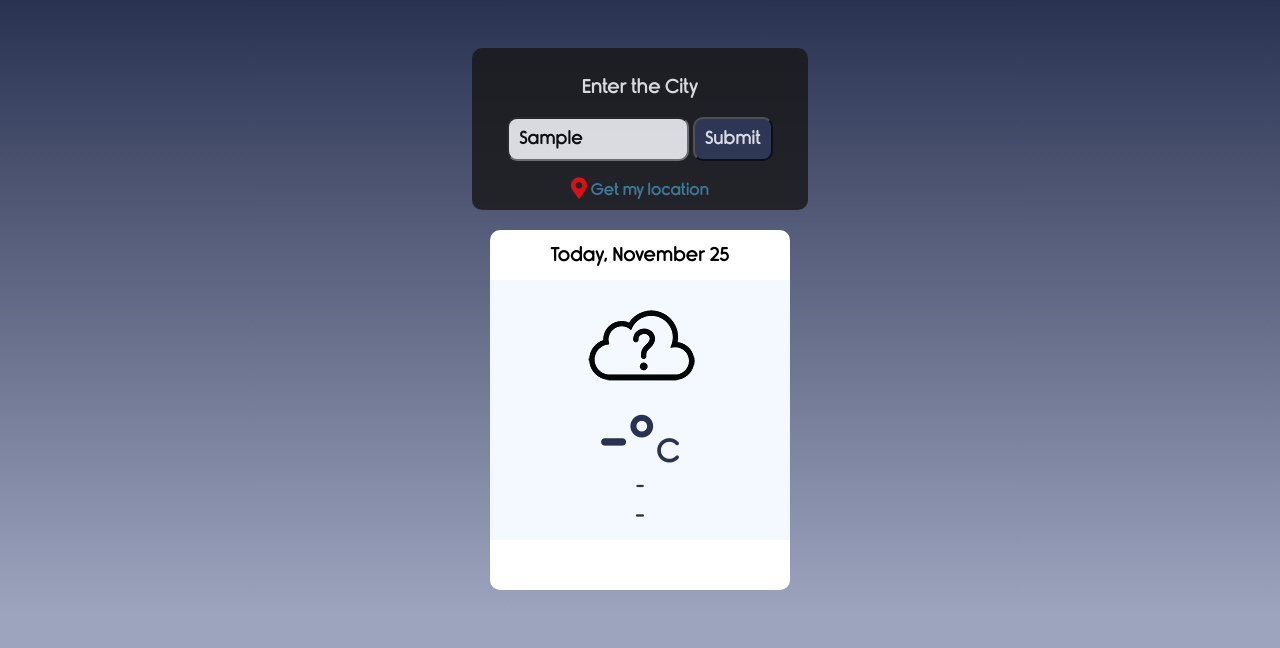
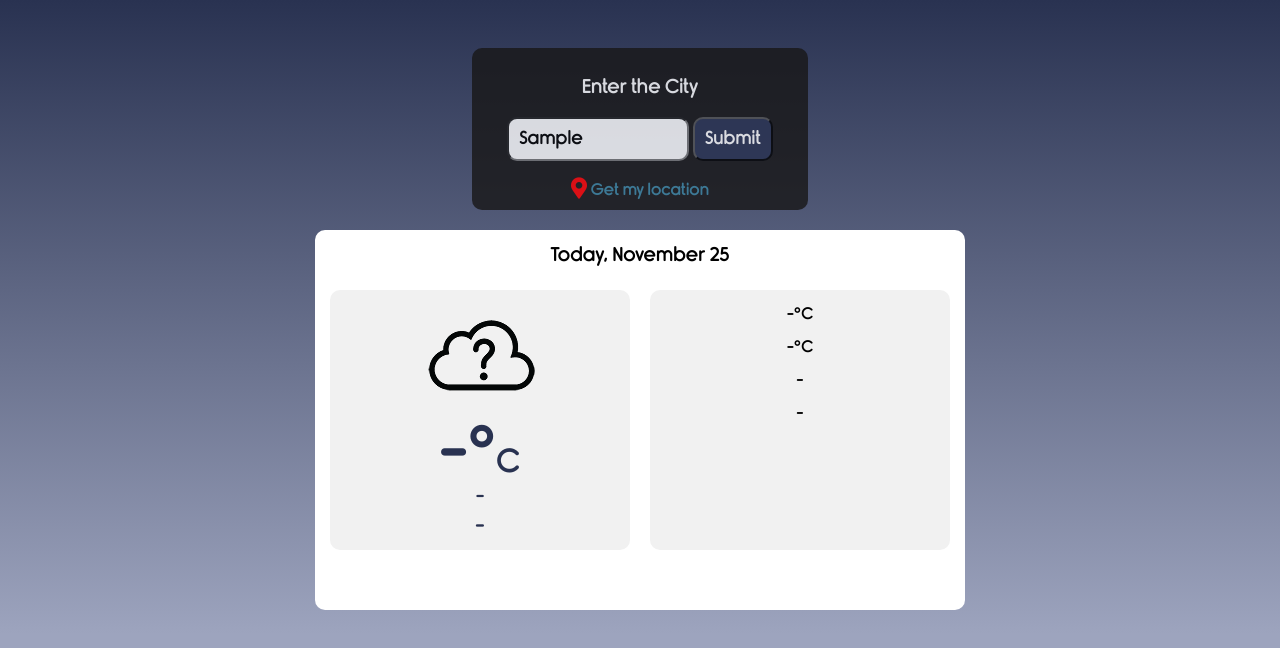
Before and after one commit to duck84/Final-Project, a plain HTML site: page weather/index.html in a window 1280 px wide. Both pictures are taken after typing "Sample" into the empty fields and a click on the button "Submit". Drawn offline with nearby package versions, Linux system fonts and the light colour scheme; no server answers.

Commit message:
added div for the min/max/humidity/pressure

```diff
--- a/weather/app.js
+++ b/weather/app.js
@@ -15,6 +15,11 @@ const descElement = document.querySelector(".temperature-description p");
 const locationElement = document.querySelector(".location p");
 const dateElement = document.querySelector(".current-date");
 
+//SELECT ELEMENTS for current weather min/max temperature
+const temp_minElement = document.querySelector(".temperature-min p");
+const temp_maxElement = document.querySelector(".temperature-max p");
+const humidityElement = document.querySelector(".humidity p");
+const pressureElement = document.querySelector(".pressure p");
 
 //select elements for date for weather forecast
 const NextdateElement = document.querySelector(".next-date");
@@ -174,6 +179,14 @@ function getWeather(api){
             weather.iconId = data.weather[0].icon;
             weather.city = data.name;
             weather.country = data.sys.country;
+
+            weather.temperature.min =  Math.floor(data.main.temp_min - KELVIN);
+            console.log(data.main.temp_min);
+            console.log("print min temp"+ weather.temperature.min);
+            weather.temperature.max =  Math.floor(data.main.temp_max - KELVIN);
+            weather.humidity = data.main.humidity;
+            console.log(weather.humidity);
+            weather.pressure = data.main.pressure;
          }).then(function(){
             displayWeather();
             setBackground();
@@ -324,6 +337,12 @@ function displayWeather(){
     tempElement.innerHTML = `${weather.temperature.value}°<span>C</span>`;
     descElement.innerHTML = weather.description;
     locationElement.innerHTML = `${weather.city}, ${weather.country}`;
+
+    temp_minElement.innerHTML = `Min Temperatue: ${weather.temperature.min}°<span>C</span>`;
+    temp_maxElement.innerHTML = `Max temperature: ${weather.temperature.max}°<span>C</span>`;
+    humidityElement.innerHTML = `Humidity: ${weather.humidity}%`;
+    pressureElement.innerHTML = `Pressure: ${weather.pressure}hpa`;
+
 }
 
 //display next day weather to UI
--- a/weather/index.html
+++ b/weather/index.html
@@ -27,15 +27,24 @@
             </form>
         </div>
     <div class="show_hide" id="current">
-        <div class="container main">
-            <!-- <div class="app-title"><p>Weather</p></div> -->
+        <div class="container main" style="justify-content:center;">
+            <div style="display:block;">
                 <div class ="current-date"></div>
                 <div class="notification"></div>
+                <div class="flex-container" id="flex-main">
                 <div class="weather-container">
                     <div class="weather-icon"><img src="icons/unknown.png" alt=""></div>
                     <div class="temperature-value"><p>-°<span>C</span></p></div>
                     <div class="temperature-description"><p>-</p></div>
                     <div class="location"><p>-</p></div>
+                </div>
+                <div class="weather-container">
+                        <div class="temperature-min"><p>-°<span>C</span></p></div>
+                        <div class="temperature-max"><p>-°<span>C</span></p></div>
+                        <div class="humidity"><p>-</p></div>
+                        <div class="pressure"><p>-</p></div>
+                    </div>
+                    </div>
             </div>
         </div>
         <br>
--- a/weather/style.css
+++ b/weather/style.css
@@ -4,10 +4,6 @@
 
 
 body{
-    /* background: linear-gradient(
-        to bottom,
-        #293251,
-        #9da4be); */
    background: linear-gradient(
     to bottom,
     #293251,
@@ -22,11 +18,18 @@ body{
 .show_hide{
     display:none;
 }
-.container{
-    width: 300px;
+
+.main{
+    display: flex;
+    justify-items: space-between;
+    flex-wrap: wrap;
+
+}
+
+.main>div{
+    width: 650px;
     background-color: #FFF;
-
-    display: block;
+    text-align: center;
 
     margin: 0 auto;
     margin-top: 20px;
@@ -36,7 +39,7 @@ body{
 }
 
 .current-date{
-    width: 300px;
+    width: 650px;
     height: 50px;
     border-radius: 10px 10px 0 0;
 }
@@ -68,10 +71,12 @@ body{
 }
 
 .weather-container{
-    width: 300px;
     height: 260px;
     background-color: #F4F9FF;
 
+}
+#flex-main>div{
+    width:300px;
 }
 
 .weather-icon{
@@ -123,6 +128,7 @@ body{
     text-align: center;
     font-size: 1.3em;
 }
+
 
 /* weather forecast container */
 .flex-container {
```
Lines whose indentation alone changed are shown as unchanged.
